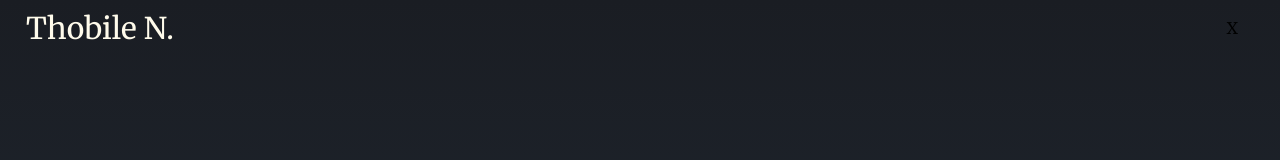
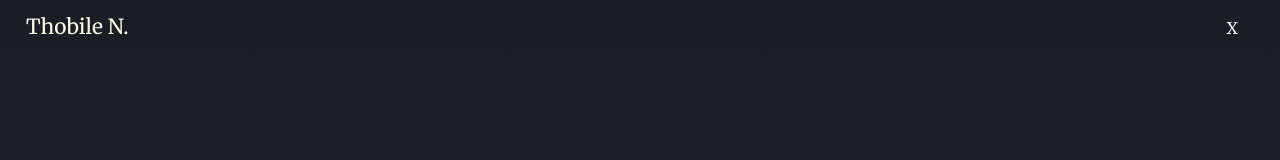
Before and after one commit to Supa-Thobile2/portfolio-melsoft2, a React (Vite) app: page / in a window 1280 px wide. Shown: the top 160 px of the page. Built offline with nearby package versions, Linux system fonts and the light colour scheme; a web font is replaced by a local one.

Commit message:
added updates

```diff
--- a/src/components/navbar/NavBar.jsx
+++ b/src/components/navbar/NavBar.jsx
@@ -12,8 +12,8 @@ const toggleMenu = () =>{
 
 <div>
        <div className='flex justify-between items-center p-2 md:didden' onClick={toggleMenu} >
-        <h1 className='text-3xl text-amber-50'>Thobile N.</h1>
-        <button className='b-white px-4 py-2 rounded-md'>X</button>
+        <h1 className='text-[1.3rem] text-amber-50'>Thobile N.</h1>
+        <button className='b-white px-4 py-2 rounded-md text-white text-[1rem]'>X</button>
       {isOpen && (
 <div className='absolute top-16 inset-0 w-full bg-white shadow-lg py-2'>
         <ul>
```
